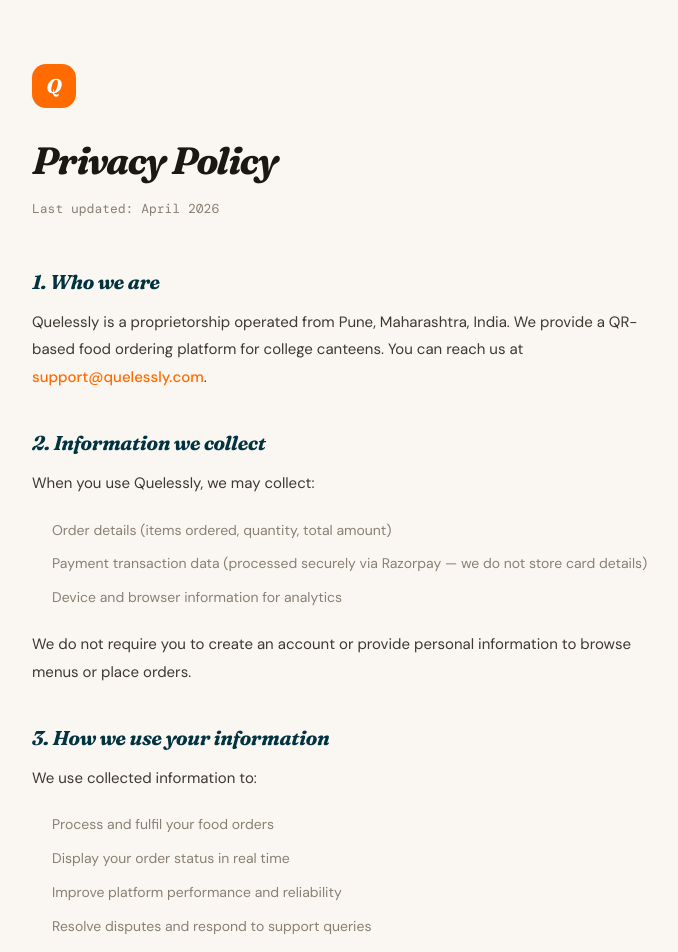
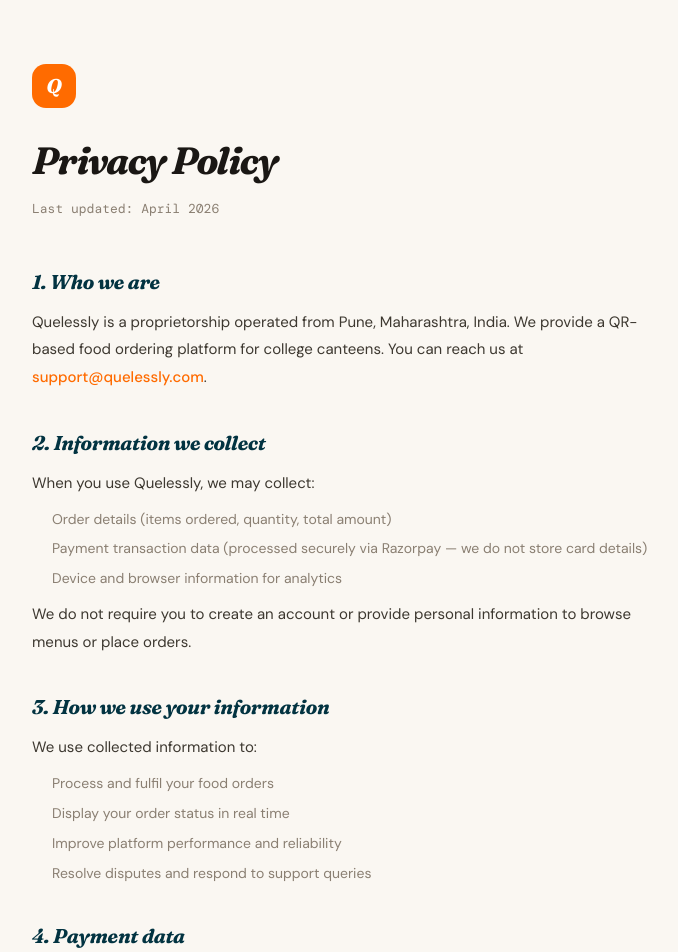
Before and after one commit to Quelessly/QueClaw, a Next.js app in the folder quelessly-frontend/: page /privacy in a window 1280 px wide. Shown: the top 952 px of the page, without its empty margins (288-966 px from the left). Built offline with nearby package versions, Linux system fonts and the light colour scheme.

Commit message:
more ui changes

```diff
--- a/quelessly-frontend/src/app/privacy/page.tsx
+++ b/quelessly-frontend/src/app/privacy/page.tsx
@@ -1,3 +1,5 @@
+'use client'
+
 import Footer from '@/components/Footer'
 
 const FONTS = `@import url('https://fonts.googleapis.com/css2?family=Fraunces:ital,opsz,wght@0,9..144,400;0,9..144,700;1,9..144,400;1,9..144,700&family=DM+Sans:wght@300;400;500;600&family=DM+Mono:wght@400;500&display=swap');`
@@ -8,8 +10,6 @@
       <style>{`${FONTS} * { box-sizing: border-box; margin: 0; padding: 0; }`}</style>
 
       <div style={{ maxWidth: 680, margin: '0 auto', padding: '64px 20px' }}>
-
-        {/* Header */}
         <div style={{ marginBottom: 48 }}>
           <div style={{ width: 44, height: 44, background: '#ff6b00', borderRadius: 14, display: 'flex', alignItems: 'center', justifyContent: 'center', marginBottom: 24 }}>
             <span style={{ fontFamily: "'Fraunces', serif", fontStyle: 'italic', fontWeight: 700, fontSize: 20, color: '#fff' }}>Q</span>
@@ -18,33 +18,29 @@
           <p style={{ color: '#8a7f72', fontSize: 13, fontFamily: "'DM Mono', monospace" }}>Last updated: April 2026</p>
         </div>
 
-        {/* Sections */}
         <div style={{ display: 'flex', flexDirection: 'column', gap: 36 }}>
-
           <Section title="1. Who we are">
-            <p>Quelessly is a proprietorship operated from Pune, Maharashtra, India. We provide a QR-based food ordering platform for college canteens. You can reach us at{' '}
-              <Link href="mailto:support@quelessly.com">support@quelessly.com</Link>.
-            </p>
+            <p>Quelessly is a proprietorship operated from Pune, Maharashtra, India. We provide a QR-based food ordering platform for college canteens. You can reach us at <OLink href="mailto:support@quelessly.com">support@quelessly.com</OLink>.</p>
           </Section>
 
           <Section title="2. Information we collect">
             <p>When you use Quelessly, we may collect:</p>
-            <ul style={{ marginTop: 12, paddingLeft: 20, display: 'flex', flexDirection: 'column', gap: 8 }}>
-              <li style={{ color: '#8a7f72', fontSize: 14 }}>Order details (items ordered, quantity, total amount)</li>
-              <li style={{ color: '#8a7f72', fontSize: 14 }}>Payment transaction data (processed securely via Razorpay — we do not store card details)</li>
-              <li style={{ color: '#8a7f72', fontSize: 14 }}>Device and browser information for analytics</li>
-            </ul>
-            <p style={{ marginTop: 12 }}>We do not require you to create an account or provide personal information to browse menus or place orders.</p>
+            <BulletList items={[
+              'Order details (items ordered, quantity, total amount)',
+              'Payment transaction data (processed securely via Razorpay — we do not store card details)',
+              'Device and browser information for analytics',
+            ]} />
+            <p>We do not require you to create an account or provide personal information to browse menus or place orders.</p>
           </Section>
 
           <Section title="3. How we use your information">
             <p>We use collected information to:</p>
-            <ul style={{ marginTop: 12, paddingLeft: 20, display: 'flex', flexDirection: 'column', gap: 8 }}>
-              <li style={{ color: '#8a7f72', fontSize: 14 }}>Process and fulfil your food orders</li>
-              <li style={{ color: '#8a7f72', fontSize: 14 }}>Display your order status in real time</li>
-              <li style={{ color: '#8a7f72', fontSize: 14 }}>Improve platform performance and reliability</li>
-              <li style={{ color: '#8a7f72', fontSize: 14 }}>Resolve disputes and respond to support queries</li>
-            </ul>
+            <BulletList items={[
+              'Process and fulfil your food orders',
+              'Display your order status in real time',
+              'Improve platform performance and reliability',
+              'Resolve disputes and respond to support queries',
+            ]} />
           </Section>
 
           <Section title="4. Payment data">
@@ -60,16 +56,12 @@
           </Section>
 
           <Section title="7. Your rights">
-            <p>You may request deletion of your order data by emailing{' '}
-              <Link href="mailto:support@quelessly.com">support@quelessly.com</Link>.
-              {' '}We will process requests within 7 business days.
-            </p>
+            <p>You may request deletion of your order data by emailing <OLink href="mailto:support@quelessly.com">support@quelessly.com</OLink>. We will process requests within 7 business days.</p>
           </Section>
 
           <Section title="8. Changes to this policy">
             <p>We may update this policy from time to time. Continued use of the platform after changes constitutes acceptance of the updated policy.</p>
           </Section>
-
         </div>
       </div>
       <Footer />
@@ -81,12 +73,20 @@
   return (
     <section>
       <h2 style={{ fontFamily: "'Fraunces', serif", fontStyle: 'italic', fontWeight: 700, fontSize: 20, color: '#023341', letterSpacing: '-0.3px', marginBottom: 12 }}>{title}</h2>
-      <div style={{ color: '#3d3830', fontSize: 15, lineHeight: 1.85, display: 'flex', flexDirection: 'column', gap: 8 }}>{children}</div>
+      <div style={{ color: '#3d3830', fontSize: 15, lineHeight: 1.85, display: 'flex', flexDirection: 'column', gap: 10 }}>{children}</div>
     </section>
   )
 }
 
-function Link({ href, children }: { href: string; children: React.ReactNode }) {
+function BulletList({ items }: { items: string[] }) {
+  return (
+    <ul style={{ paddingLeft: 20, display: 'flex', flexDirection: 'column', gap: 6 }}>
+      {items.map(item => <li key={item} style={{ color: '#8a7f72', fontSize: 14, lineHeight: 1.7 }}>{item}</li>)}
+    </ul>
+  )
+}
+
+function OLink({ href, children }: { href: string; children: React.ReactNode }) {
   return (
     <a href={href} style={{ color: '#ff6b00', textDecoration: 'none', fontWeight: 500 }}
       onMouseEnter={e => (e.currentTarget as HTMLElement).style.textDecoration = 'underline'}
--- a/quelessly-frontend/src/app/refunds/page.tsx
+++ b/quelessly-frontend/src/app/refunds/page.tsx
@@ -1,3 +1,5 @@
+'use client'
+
 import Footer from '@/components/Footer'
 
 const FONTS = `@import url('https://fonts.googleapis.com/css2?family=Fraunces:ital,opsz,wght@0,9..144,400;0,9..144,700;1,9..144,400;1,9..144,700&family=DM+Sans:wght@300;400;500;600&family=DM+Mono:wght@400;500&display=swap');`
@@ -8,8 +10,6 @@
       <style>{`${FONTS} * { box-sizing: border-box; margin: 0; padding: 0; }`}</style>
 
       <div style={{ maxWidth: 680, margin: '0 auto', padding: '64px 20px' }}>
-
-        {/* Header */}
         <div style={{ marginBottom: 48 }}>
           <div style={{ width: 44, height: 44, background: '#ff6b00', borderRadius: 14, display: 'flex', alignItems: 'center', justifyContent: 'center', marginBottom: 24 }}>
             <span style={{ fontFamily: "'Fraunces', serif", fontStyle: 'italic', fontWeight: 700, fontSize: 20, color: '#fff' }}>Q</span>
@@ -19,7 +19,6 @@
         </div>
 
         <div style={{ display: 'flex', flexDirection: 'column', gap: 36 }}>
-
           <Section title="Our role">
             <p>Quelessly is a technology platform. We do not prepare or serve food. All food orders are fulfilled by independent vendors (canteen operators). Refund eligibility depends on the nature of the issue.</p>
           </Section>
@@ -33,7 +32,7 @@
                 ['Technical error during payment', 'Full refund within 5–7 business days upon verification.'],
               ].map(([bold, rest]) => (
                 <li key={bold} style={{ color: '#8a7f72', fontSize: 14, lineHeight: 1.7 }}>
-                  <span style={{ color: '#1a1714', fontWeight: 600, fontFamily: "'DM Sans', sans-serif" }}>{bold}:</span>{' '}{rest}
+                  <span style={{ color: '#1a1714', fontWeight: 600 }}>{bold}:</span>{' '}{rest}
                 </li>
               ))}
             </ul>
@@ -57,25 +56,18 @@
           </Section>
 
           <Section title="Refund timeline">
-            <p>Approved refunds are processed within{' '}
-              <strong style={{ color: '#1a1714', fontWeight: 700 }}>5–7 business days</strong>{' '}
-              to the original payment method (UPI, card, or net banking). Actual credit time may vary depending on your bank.
-            </p>
+            <p>Approved refunds are processed within <strong style={{ color: '#1a1714', fontWeight: 700 }}>5–7 business days</strong> to the original payment method (UPI, card, or net banking). Actual credit time may vary depending on your bank.</p>
           </Section>
 
           <Section title="How to request a refund">
-            <p>Email us at{' '}
-              <Link href="mailto:support@quelessly.com">support@quelessly.com</Link>{' '}
-              with:
-            </p>
-            <ul style={{ paddingLeft: 20, display: 'flex', flexDirection: 'column', gap: 8 }}>
+            <p>Email us at <OLink href="mailto:support@quelessly.com">support@quelessly.com</OLink> with:</p>
+            <ul style={{ paddingLeft: 20, display: 'flex', flexDirection: 'column', gap: 6 }}>
               {['Your Order ID', 'Date and time of order', 'Reason for refund request', 'Screenshot of payment (if applicable)'].map(item => (
                 <li key={item} style={{ color: '#8a7f72', fontSize: 14 }}>{item}</li>
               ))}
             </ul>
             <p>We will respond within 48 business hours.</p>
           </Section>
-
         </div>
       </div>
       <Footer />
@@ -92,7 +84,7 @@
   )
 }
 
-function Link({ href, children }: { href: string; children: React.ReactNode }) {
+function OLink({ href, children }: { href: string; children: React.ReactNode }) {
   return (
     <a href={href} style={{ color: '#ff6b00', textDecoration: 'none', fontWeight: 500 }}
       onMouseEnter={e => (e.currentTarget as HTMLElement).style.textDecoration = 'underline'}
--- a/quelessly-frontend/src/app/terms/page.tsx
+++ b/quelessly-frontend/src/app/terms/page.tsx
@@ -1,3 +1,5 @@
+'use client'
+
 import Footer from '@/components/Footer'
 
 const FONTS = `@import url('https://fonts.googleapis.com/css2?family=Fraunces:ital,opsz,wght@0,9..144,400;0,9..144,700;1,9..144,400;1,9..144,700&family=DM+Sans:wght@300;400;500;600&family=DM+Mono:wght@400;500&display=swap');`
@@ -8,8 +10,6 @@
       <style>{`${FONTS} * { box-sizing: border-box; margin: 0; padding: 0; }`}</style>
 
       <div style={{ maxWidth: 680, margin: '0 auto', padding: '64px 20px' }}>
-
-        {/* Header */}
         <div style={{ marginBottom: 48 }}>
           <div style={{ width: 44, height: 44, background: '#ff6b00', borderRadius: 14, display: 'flex', alignItems: 'center', justifyContent: 'center', marginBottom: 24 }}>
             <span style={{ fontFamily: "'Fraunces', serif", fontStyle: 'italic', fontWeight: 700, fontSize: 20, color: '#fff' }}>Q</span>
@@ -19,7 +19,6 @@
         </div>
 
         <div style={{ display: 'flex', flexDirection: 'column', gap: 36 }}>
-
           <Section title="1. Platform nature">
             <p>Quelessly is a technology platform that facilitates food ordering between students and canteen vendors. Quelessly is not a food provider, restaurant, or delivery service. We do not prepare, cook, handle, or deliver any food items.</p>
           </Section>
@@ -49,11 +48,8 @@
           </Section>
 
           <Section title="8. Contact">
-            <p>For any queries regarding these terms, contact us at{' '}
-              <Link href="mailto:support@quelessly.com">support@quelessly.com</Link>.
-            </p>
+            <p>For any queries regarding these terms, contact us at <OLink href="mailto:support@quelessly.com">support@quelessly.com</OLink>.</p>
           </Section>
-
         </div>
       </div>
       <Footer />
@@ -70,7 +66,7 @@
   )
 }
 
-function Link({ href, children }: { href: string; children: React.ReactNode }) {
+function OLink({ href, children }: { href: string; children: React.ReactNode }) {
   return (
     <a href={href} style={{ color: '#ff6b00', textDecoration: 'none', fontWeight: 500 }}
       onMouseEnter={e => (e.currentTarget as HTMLElement).style.textDecoration = 'underline'}
```
Also changed, not shown: quelessly-frontend/src/app/about/page.tsx (+26 -36 lines), quelessly-frontend/src/app/contact/page.tsx (+18 -33 lines).
